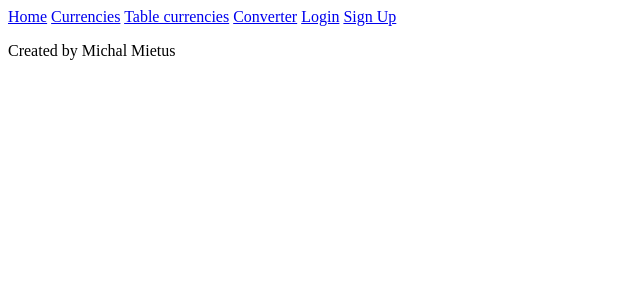
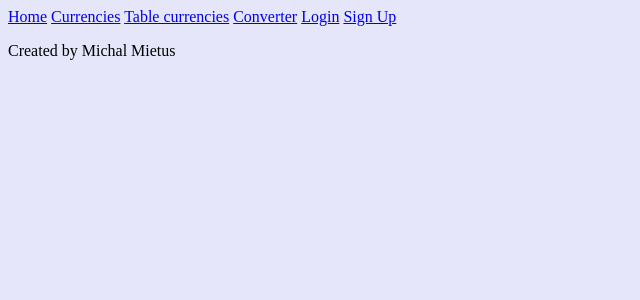
Before and after one commit to goodude123/marketplace, a Django app: page /exchange/table/ in a window 1280 px wide. Shown: the top 300 px of the page, without its empty margins (0-640 px from the left). Run offline with Django 3.2, Linux system fonts and the light colour scheme; data that the repository does not hold is empty.

Commit message:
Added statics for whole project

```diff
--- /dev/null
+++ b/static/styles/base.css
@@ -0,0 +1,15 @@
+body {
+    background-color: lightblue;
+}
+
+@media screen and (min-width: 400px) {
+    body {
+        background-color: lightgreen;
+    }
+}
+
+@media screen and (min-width: 800px) {
+    body {
+        background-color: lavender;
+    }
+}
--- a/templates/base/base.html
+++ b/templates/base/base.html
@@ -1,7 +1,9 @@
 <!DOCTYPE html>
 <html>
 <head>
-	<title></title>
+	<title>Marketplace</title>
+	{% load static %}
+	<link rel="stylesheet" type="text/css" href="{% static 'styles/base.css' %}">
 </head>
 <body>
 	<header>
```
